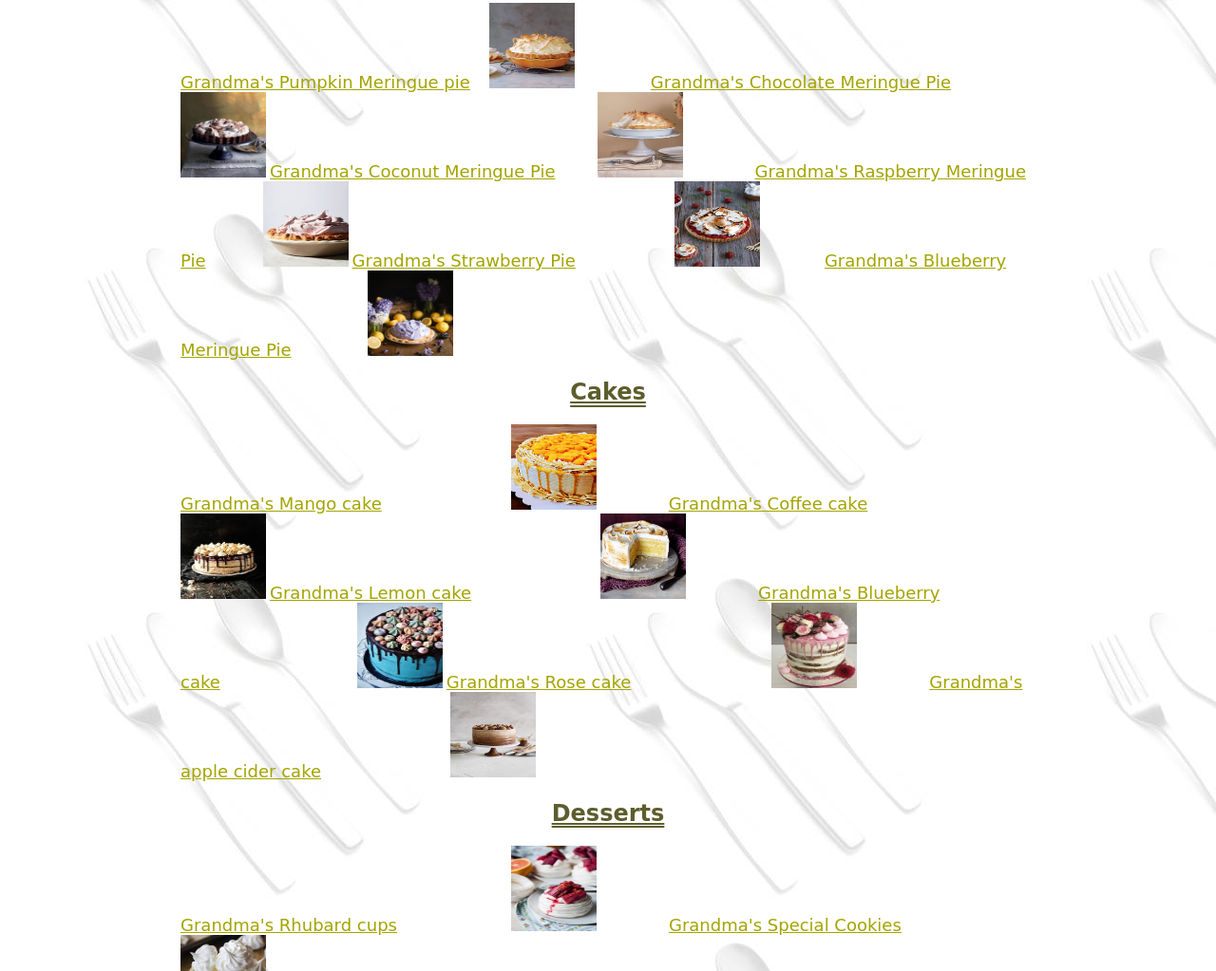
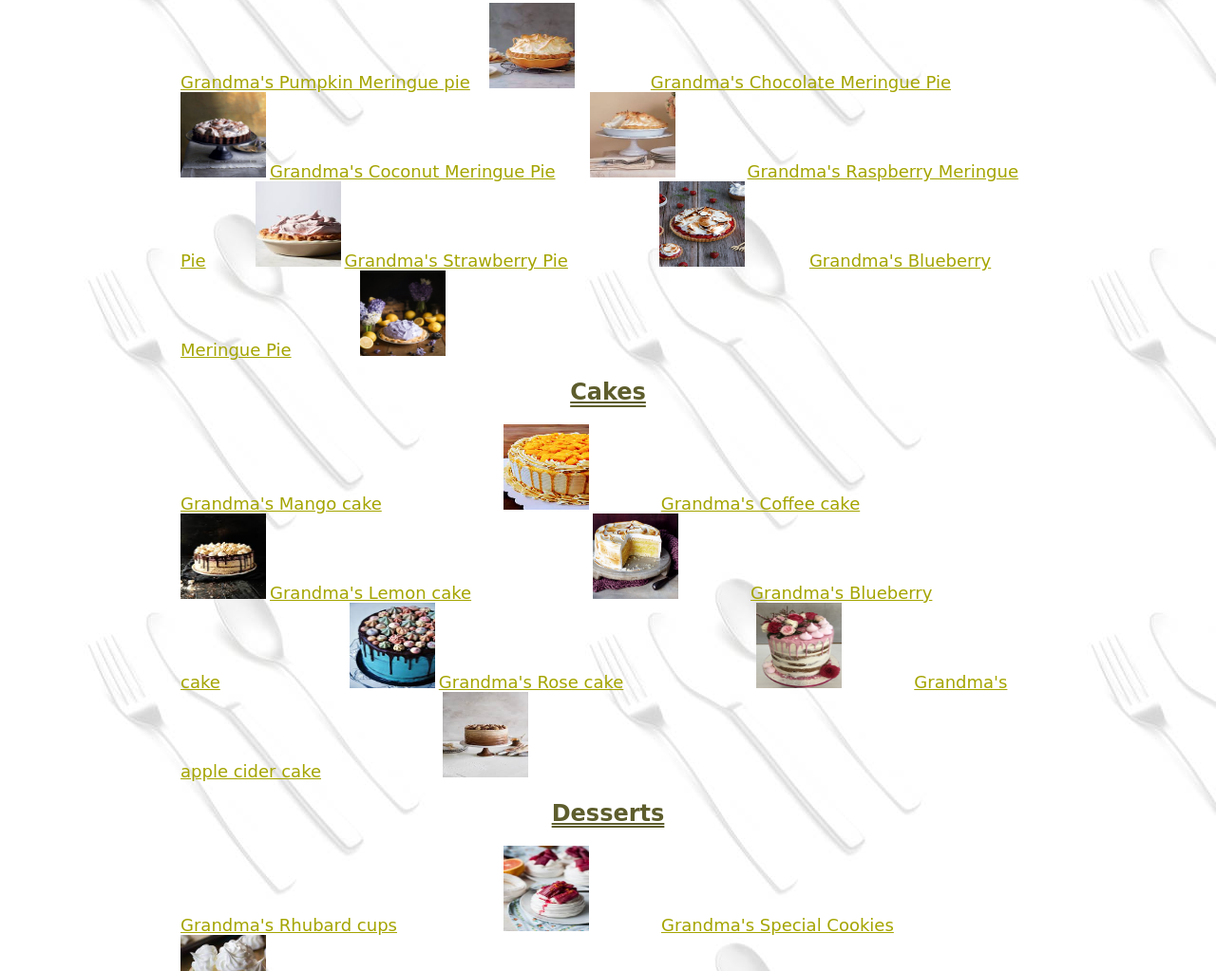
Before and after one commit to Akanksha-Dhomne/Assignments, a plain HTML site: page Granny's_recipe/Index.html in a window 1280 px wide. Shown: the part 189-1212 px from the top of the page at 95% size. Drawn offline with Linux system fonts and the light colour scheme.

Commit message:
Update Index.html

```diff
--- a/Granny's_recipe/Index.html
+++ b/Granny's_recipe/Index.html
@@ -51,20 +51,20 @@
     <h2>Meringue Pie</h2>
     <a href="#">Grandma's Pumpkin Meringue pie</a>&nbsp;&nbsp;&nbsp;&nbsp;&nbsp;<img src="pumpkin pie.jpg" alt="pumpkin pie.com" style="width:90px; height:90px;">&nbsp;&nbsp;&nbsp;&nbsp;&nbsp;&nbsp;&nbsp;&nbsp;&nbsp;&nbsp;&nbsp;&nbsp;&nbsp;&nbsp;&nbsp;&nbsp;&nbsp;&nbsp;&nbsp;
     <a href="#">Grandma's Chocolate Meringue Pie</a>&nbsp;&nbsp;&nbsp;&nbsp;&nbsp;&nbsp;&nbsp;&nbsp;&nbsp;<img src="chocolate pie.jpg" alt="chocolate pie.com" style="width:90px; height:90px;">
-    <a href="#">Grandma's Coconut Meringue Pie</a>&nbsp;&nbsp;&nbsp;&nbsp;&nbsp;&nbsp;&nbsp;&nbsp;&nbsp;&nbsp;&nbsp;<img src="coconut pie.jpg" alt="Coconut pie.com" style="width:90px; height:90px;">&nbsp;&nbsp;&nbsp;&nbsp;&nbsp;&nbsp;&nbsp;&nbsp;&nbsp;&nbsp;&nbsp;&nbsp;&nbsp;&nbsp;&nbsp;&nbsp;&nbsp;&nbsp;
-    <a href="#">Grandma's Raspberry Meringue Pie</a>&nbsp;&nbsp;&nbsp;&nbsp;&nbsp;&nbsp;&nbsp;&nbsp;&nbsp;&nbsp;&nbsp;&nbsp;&nbsp;&nbsp;&nbsp;<img src="raspberry pie.jpg" alt="raspberry pie.com" style="width:90px; height:90px;">
-    <a href="#">Grandma's Strawberry Pie</a>&nbsp;&nbsp;&nbsp;&nbsp;&nbsp;&nbsp;&nbsp;&nbsp;&nbsp;&nbsp;&nbsp;&nbsp;&nbsp;&nbsp;&nbsp;&nbsp;&nbsp;&nbsp;&nbsp;&nbsp;&nbsp;&nbsp;&nbsp;&nbsp;&nbsp;&nbsp;<img src="Strawberry Pie.jpg" alt="Strawberry Fruit pie.com" style="width:90px; height:90px;">&nbsp;&nbsp;&nbsp;&nbsp;&nbsp;&nbsp;&nbsp;&nbsp;&nbsp;&nbsp;&nbsp;&nbsp;&nbsp;&nbsp;&nbsp;&nbsp;
-    <a href="#">Grandma's Blueberry Meringue Pie</a>&nbsp;&nbsp;&nbsp;&nbsp;&nbsp;&nbsp;&nbsp;&nbsp;&nbsp;&nbsp;&nbsp;&nbsp;&nbsp;&nbsp;&nbsp;&nbsp;&nbsp;&nbsp;&nbsp;&nbsp;<img src="Blueberry Pie.webp" alt="blueberry pie.com" style="width:90px; height:90px;">
+    <a href="#">Grandma's Coconut Meringue Pie</a>&nbsp;&nbsp;&nbsp;&nbsp;&nbsp;&nbsp;&nbsp;&nbsp;&nbsp;<img src="coconut pie.jpg" alt="Coconut pie.com" style="width:90px; height:90px;">&nbsp;&nbsp;&nbsp;&nbsp;&nbsp;&nbsp;&nbsp;&nbsp;&nbsp;&nbsp;&nbsp;&nbsp;&nbsp;&nbsp;&nbsp;&nbsp;&nbsp;&nbsp;
+    <a href="#">Grandma's Raspberry Meringue Pie</a>&nbsp;&nbsp;&nbsp;&nbsp;&nbsp;&nbsp;&nbsp;&nbsp;&nbsp;&nbsp;&nbsp;&nbsp;&nbsp;<img src="raspberry pie.jpg" alt="raspberry pie.com" style="width:90px; height:90px;">
+    <a href="#">Grandma's Strawberry Pie</a>&nbsp;&nbsp;&nbsp;&nbsp;&nbsp;&nbsp;&nbsp;&nbsp;&nbsp;&nbsp;&nbsp;&nbsp;&nbsp;&nbsp;&nbsp;&nbsp;&nbsp;&nbsp;&nbsp;&nbsp;&nbsp;&nbsp;&nbsp;&nbsp;<img src="Strawberry Pie.jpg" alt="Strawberry Fruit pie.com" style="width:90px; height:90px;">&nbsp;&nbsp;&nbsp;&nbsp;&nbsp;&nbsp;&nbsp;&nbsp;&nbsp;&nbsp;&nbsp;&nbsp;&nbsp;&nbsp;&nbsp;&nbsp;
+    <a href="#">Grandma's Blueberry Meringue Pie</a>&nbsp;&nbsp;&nbsp;&nbsp;&nbsp;&nbsp;&nbsp;&nbsp;&nbsp;&nbsp;&nbsp;&nbsp;&nbsp;&nbsp;&nbsp;&nbsp;&nbsp;&nbsp;<img src="Blueberry Pie.webp" alt="blueberry pie.com" style="width:90px; height:90px;">
     <h2>Cakes</h2>
-    <a href="#">Grandma's Mango cake</a>&nbsp;&nbsp;&nbsp;&nbsp;&nbsp;&nbsp;&nbsp;&nbsp;&nbsp;&nbsp;&nbsp;&nbsp;&nbsp;&nbsp;&nbsp;&nbsp;&nbsp;&nbsp;&nbsp;&nbsp;&nbsp;&nbsp;&nbsp;&nbsp;&nbsp;&nbsp;&nbsp;&nbsp;&nbsp;&nbsp;&nbsp;&nbsp;&nbsp;&nbsp;<img src="mango cake.jpg"alt="mango cake.com" style="width:90px; height:90px;">&nbsp;&nbsp;&nbsp;&nbsp;&nbsp;&nbsp;&nbsp;&nbsp;&nbsp;&nbsp;&nbsp;&nbsp;&nbsp;&nbsp;&nbsp;&nbsp;&nbsp;&nbsp;
-    <a href="#">Grandma's Coffee cake</a>&nbsp;&nbsp;&nbsp;&nbsp;&nbsp;&nbsp;&nbsp;&nbsp;&nbsp;&nbsp;&nbsp;&nbsp;&nbsp;&nbsp;&nbsp;&nbsp;&nbsp;&nbsp;&nbsp;&nbsp;&nbsp;&nbsp;&nbsp;&nbsp;&nbsp;&nbsp;&nbsp;&nbsp;&nbsp;&nbsp;&nbsp;&nbsp;&nbsp;&nbsp;&nbsp;&nbsp;&nbsp;&nbsp;&nbsp;&nbsp;&nbsp;&nbsp;<img src="coffee cake.jpg" alt="coffe cake.com" style="width:90px; height:90px;">
-    <a href="#">Grandma's Lemon cake</a>&nbsp;&nbsp;&nbsp;&nbsp;&nbsp;&nbsp;&nbsp;&nbsp;&nbsp;&nbsp;&nbsp;&nbsp;&nbsp;&nbsp;&nbsp;&nbsp;&nbsp;&nbsp;&nbsp;&nbsp;&nbsp;&nbsp;&nbsp;&nbsp;&nbsp;&nbsp;&nbsp;&nbsp;&nbsp;&nbsp;&nbsp;&nbsp;&nbsp;&nbsp;<img src="lemon cake.webp"alt="lemon cake.com" style="width:90px; height:90px;">&nbsp;&nbsp;&nbsp;&nbsp;&nbsp;&nbsp;&nbsp;&nbsp;&nbsp;&nbsp;&nbsp;&nbsp;&nbsp;&nbsp;&nbsp;&nbsp;&nbsp;&nbsp;
-    <a href="#">Grandma's Blueberry cake</a>&nbsp;&nbsp;&nbsp;&nbsp;&nbsp;&nbsp;&nbsp;&nbsp;&nbsp;&nbsp;&nbsp;&nbsp;&nbsp;&nbsp;&nbsp;&nbsp;&nbsp;&nbsp;&nbsp;&nbsp;&nbsp;&nbsp;&nbsp;&nbsp;&nbsp;&nbsp;&nbsp;&nbsp;&nbsp;&nbsp;&nbsp;&nbsp;&nbsp;&nbsp;&nbsp;&nbsp;<img src="blueberry cake.jpg" alt="blueberry cake.com" style="width:90px; height:90px;">
-    <a href="#">Grandma's Rose cake</a>&nbsp;&nbsp;&nbsp;&nbsp;&nbsp;&nbsp;&nbsp;&nbsp;&nbsp;&nbsp;&nbsp;&nbsp;&nbsp;&nbsp;&nbsp;&nbsp;&nbsp;&nbsp;&nbsp;&nbsp;&nbsp;&nbsp;&nbsp;&nbsp;&nbsp;&nbsp;&nbsp;&nbsp;&nbsp;&nbsp;&nbsp;&nbsp;&nbsp;&nbsp;&nbsp;&nbsp;&nbsp;<img src="rose cake.jpg"alt="rose cake.com" style="width:90px; height:90px;">&nbsp;&nbsp;&nbsp;&nbsp;&nbsp;&nbsp;&nbsp;&nbsp;&nbsp;&nbsp;&nbsp;&nbsp;&nbsp;&nbsp;&nbsp;&nbsp;&nbsp;&nbsp;
-    <a href="#">Grandma's apple cider cake</a>&nbsp;&nbsp;&nbsp;&nbsp;&nbsp;&nbsp;&nbsp;&nbsp;&nbsp;&nbsp;&nbsp;&nbsp;&nbsp;&nbsp;&nbsp;&nbsp;&nbsp;&nbsp;&nbsp;&nbsp;&nbsp;&nbsp;&nbsp;&nbsp;&nbsp;&nbsp;&nbsp;&nbsp;&nbsp;&nbsp;&nbsp;&nbsp;&nbsp;&nbsp;<img src="apple cider cake.jpg" alt="apple cider cake.com" style="width:90px; height:90px;">
+    <a href="#">Grandma's Mango cake</a>&nbsp;&nbsp;&nbsp;&nbsp;&nbsp;&nbsp;&nbsp;&nbsp;&nbsp;&nbsp;&nbsp;&nbsp;&nbsp;&nbsp;&nbsp;&nbsp;&nbsp;&nbsp;&nbsp;&nbsp;&nbsp;&nbsp;&nbsp;&nbsp;&nbsp;&nbsp;&nbsp;&nbsp;&nbsp;&nbsp;&nbsp;&nbsp;<img src="mango cake.jpg"alt="mango cake.com" style="width:90px; height:90px;">&nbsp;&nbsp;&nbsp;&nbsp;&nbsp;&nbsp;&nbsp;&nbsp;&nbsp;&nbsp;&nbsp;&nbsp;&nbsp;&nbsp;&nbsp;&nbsp;&nbsp;&nbsp;
+    <a href="#">Grandma's Coffee cake</a>&nbsp;&nbsp;&nbsp;&nbsp;&nbsp;&nbsp;&nbsp;&nbsp;&nbsp;&nbsp;&nbsp;&nbsp;&nbsp;&nbsp;&nbsp;&nbsp;&nbsp;&nbsp;&nbsp;&nbsp;&nbsp;&nbsp;&nbsp;&nbsp;&nbsp;&nbsp;&nbsp;&nbsp;&nbsp;&nbsp;&nbsp;&nbsp;&nbsp;&nbsp;&nbsp;&nbsp;&nbsp;&nbsp;&nbsp;&nbsp;<img src="coffee cake.jpg" alt="coffe cake.com" style="width:90px; height:90px;">
+    <a href="#">Grandma's Lemon cake</a>&nbsp;&nbsp;&nbsp;&nbsp;&nbsp;&nbsp;&nbsp;&nbsp;&nbsp;&nbsp;&nbsp;&nbsp;&nbsp;&nbsp;&nbsp;&nbsp;&nbsp;&nbsp;&nbsp;&nbsp;&nbsp;&nbsp;&nbsp;&nbsp;&nbsp;&nbsp;&nbsp;&nbsp;&nbsp;&nbsp;&nbsp;&nbsp;<img src="lemon cake.webp"alt="lemon cake.com" style="width:90px; height:90px;">&nbsp;&nbsp;&nbsp;&nbsp;&nbsp;&nbsp;&nbsp;&nbsp;&nbsp;&nbsp;&nbsp;&nbsp;&nbsp;&nbsp;&nbsp;&nbsp;&nbsp;&nbsp;
+    <a href="#">Grandma's Blueberry cake</a>&nbsp;&nbsp;&nbsp;&nbsp;&nbsp;&nbsp;&nbsp;&nbsp;&nbsp;&nbsp;&nbsp;&nbsp;&nbsp;&nbsp;&nbsp;&nbsp;&nbsp;&nbsp;&nbsp;&nbsp;&nbsp;&nbsp;&nbsp;&nbsp;&nbsp;&nbsp;&nbsp;&nbsp;&nbsp;&nbsp;&nbsp;&nbsp;&nbsp;&nbsp;<img src="blueberry cake.jpg" alt="blueberry cake.com" style="width:90px; height:90px;">
+    <a href="#">Grandma's Rose cake</a>&nbsp;&nbsp;&nbsp;&nbsp;&nbsp;&nbsp;&nbsp;&nbsp;&nbsp;&nbsp;&nbsp;&nbsp;&nbsp;&nbsp;&nbsp;&nbsp;&nbsp;&nbsp;&nbsp;&nbsp;&nbsp;&nbsp;&nbsp;&nbsp;&nbsp;&nbsp;&nbsp;&nbsp;&nbsp;&nbsp;&nbsp;&nbsp;&nbsp;&nbsp;&nbsp;<img src="rose cake.jpg"alt="rose cake.com" style="width:90px; height:90px;">&nbsp;&nbsp;&nbsp;&nbsp;&nbsp;&nbsp;&nbsp;&nbsp;&nbsp;&nbsp;&nbsp;&nbsp;&nbsp;&nbsp;&nbsp;&nbsp;&nbsp;&nbsp;
+    <a href="#">Grandma's apple cider cake</a>&nbsp;&nbsp;&nbsp;&nbsp;&nbsp;&nbsp;&nbsp;&nbsp;&nbsp;&nbsp;&nbsp;&nbsp;&nbsp;&nbsp;&nbsp;&nbsp;&nbsp;&nbsp;&nbsp;&nbsp;&nbsp;&nbsp;&nbsp;&nbsp;&nbsp;&nbsp;&nbsp;&nbsp;&nbsp;&nbsp;&nbsp;&nbsp;<img src="apple cider cake.jpg" alt="apple cider cake.com" style="width:90px; height:90px;">
     <h2>Desserts</h2>
-    <a href="#">Grandma's Rhubard cups</a>&nbsp;&nbsp;&nbsp;&nbsp;&nbsp;&nbsp;&nbsp;&nbsp;&nbsp;&nbsp;&nbsp;&nbsp;&nbsp;&nbsp;&nbsp;&nbsp;&nbsp;&nbsp;&nbsp;&nbsp;&nbsp;&nbsp;&nbsp;&nbsp;&nbsp;&nbsp;&nbsp;&nbsp;&nbsp;&nbsp;<img src="rhubarb cups.jpg"alt="rhubarb cups.com" style="width:90px; height:90px;">&nbsp;&nbsp;&nbsp;&nbsp;&nbsp;&nbsp;&nbsp;&nbsp;&nbsp;&nbsp;&nbsp;&nbsp;&nbsp;&nbsp;&nbsp;&nbsp;&nbsp;&nbsp;
-    <a href="#">Grandma's Special Cookies</a>&nbsp;&nbsp;&nbsp;&nbsp;&nbsp;&nbsp;&nbsp;&nbsp;&nbsp;&nbsp;&nbsp;&nbsp;&nbsp;&nbsp;&nbsp;&nbsp;&nbsp;&nbsp;&nbsp;&nbsp;&nbsp;&nbsp;&nbsp;&nbsp;&nbsp;&nbsp;&nbsp;&nbsp;&nbsp;&nbsp;&nbsp;&nbsp;&nbsp;&nbsp;&nbsp;<img src="cookies.jpg" alt="cookies.com" style="width:90px; height:90px;">
+    <a href="#">Grandma's Rhubard cups</a>&nbsp;&nbsp;&nbsp;&nbsp;&nbsp;&nbsp;&nbsp;&nbsp;&nbsp;&nbsp;&nbsp;&nbsp;&nbsp;&nbsp;&nbsp;&nbsp;&nbsp;&nbsp;&nbsp;&nbsp;&nbsp;&nbsp;&nbsp;&nbsp;&nbsp;&nbsp;&nbsp;&nbsp;<img src="rhubarb cups.jpg"alt="rhubarb cups.com" style="width:90px; height:90px;">&nbsp;&nbsp;&nbsp;&nbsp;&nbsp;&nbsp;&nbsp;&nbsp;&nbsp;&nbsp;&nbsp;&nbsp;&nbsp;&nbsp;&nbsp;&nbsp;&nbsp;&nbsp;
+    <a href="#">Grandma's Special Cookies</a>&nbsp;&nbsp;&nbsp;&nbsp;&nbsp;&nbsp;&nbsp;&nbsp;&nbsp;&nbsp;&nbsp;&nbsp;&nbsp;&nbsp;&nbsp;&nbsp;&nbsp;&nbsp;&nbsp;&nbsp;&nbsp;&nbsp;&nbsp;&nbsp;&nbsp;&nbsp;&nbsp;&nbsp;&nbsp;&nbsp;&nbsp;&nbsp;&nbsp;&nbsp;<img src="cookies.jpg" alt="cookies.com" style="width:90px; height:90px;">
 
     <br><br><br><br>
     <ul class="deco">
```
